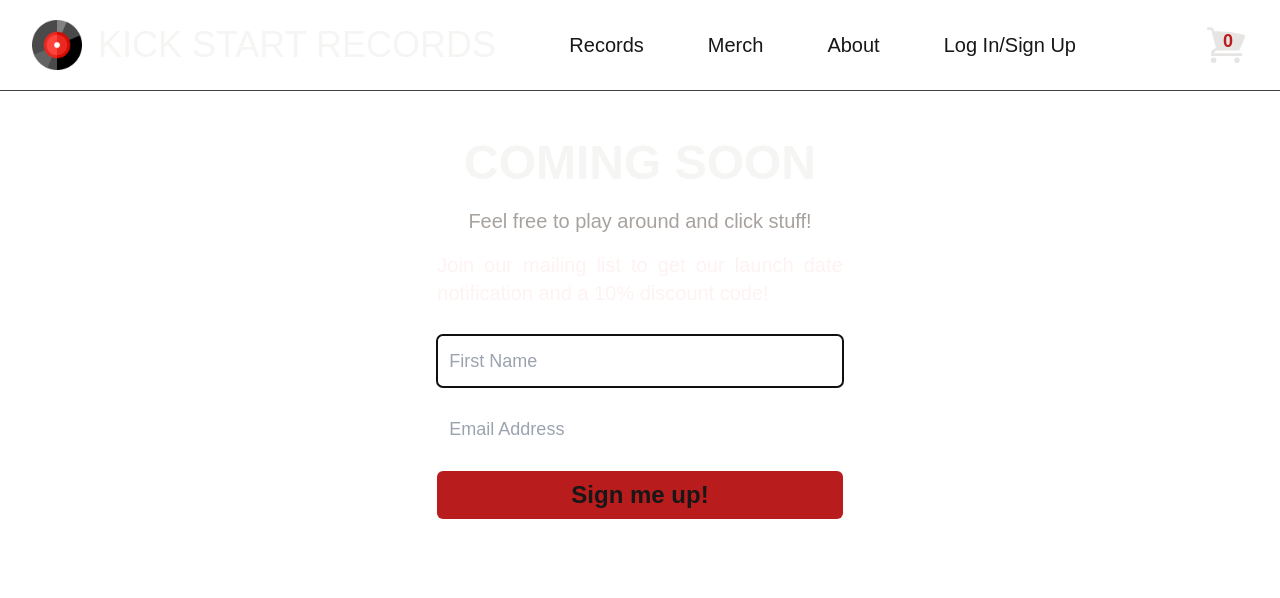
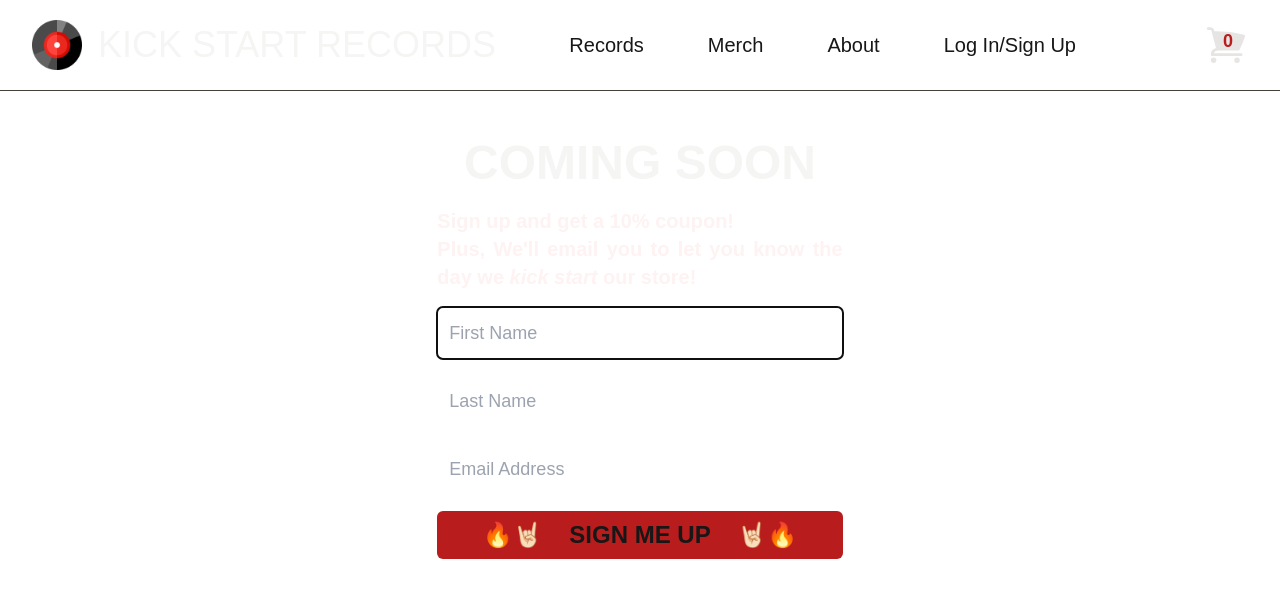
Before and after one commit to j3fflan3/kick-start-records-store, a Next.js app: page / in a window 1280 px wide. Shown: the top 598 px of the page. Built offline with nearby package versions, Linux system fonts and the light colour scheme; no server answers; a web font is replaced by a local one.

Commit message:
working on forms...

```diff
--- a/app/_components/ComingSoon.js
+++ b/app/_components/ComingSoon.js
@@ -11,15 +11,23 @@ function ComingSoon() {
       <div className="w-1/3"></div>
       <div className="relative z-10 text-center w-1/3">
         <div className="text-5xl font-bold text-primary-100 mb-5 mt-8 justify-center">
-          COMING SOON
+          <span className="text-justify">COMING SOON</span>
         </div>
 
-        <p className="pb-4 text-xl justify-center text-primary-400">
-          Feel free to play around and click stuff!
-        </p>
-        <p className="text-justify pb-4 text-xl text-accent-50">
-          Join our mailing list to get our launch date notification and a 10%
-          discount code!
+        {/* <p className="pb-4 text-sm text-center text-primary-400">
+          <span className="text-justify">
+            Your favorite Metal Store is preparing for launch 🤘🏻
+          </span>
+          <br />
+          <span className="text-sm text-center my-2 text-primary-400">
+            ...and feel free to play around and randomly click stuff!
+          </span>
+        </p> */}
+        <p className="text-justify pb-1 text-xl font-semibold text-accent-50">
+          Sign up and get a 10% coupon!
+          <br />
+          Plus, We'll email you to let you know the day we <i>kick start</i> our
+          store!
         </p>
         <MailingListForm />
       </div>
--- a/app/_components/MailingListForm.js
+++ b/app/_components/MailingListForm.js
@@ -1,7 +1,20 @@
+"use client";
+
+import { useRouter } from "next/navigation";
+import { useActionState } from "react";
+import { clientSignIn } from "../_library/clientActions";
+const initialState = {
+  message: "",
+};
 function MailingListForm() {
+  const router = useRouter();
+  const [state, formAction, isPending] = useActionState(
+    clientSignIn,
+    initialState
+  );
   return (
     <div className="w-full content-center">
-      <form>
+      <form action={formAction}>
         <div className="grid-flow-row w-full box-border">
           <div className="flex w-full content-center pt-3 pb-4">
             <input
@@ -14,6 +27,14 @@ function MailingListForm() {
           </div>
           <div className="flex w-full content-center pb-4">
             <input
+              type="text"
+              name="firstName"
+              placeholder="Last Name"
+              className="w-full text-lg rounded-md p-3 text-primary-900"
+            />
+          </div>
+          <div className="flex w-full content-center pb-4">
+            <input
               type="email"
               name="email"
               placeholder="Email Address"
@@ -22,7 +43,7 @@ function MailingListForm() {
           </div>
           <div className="flex w-full content-center">
             <button className="bg-accent-700 px-3 py-2 w-full text-2xl border-primary-500 rounded-md font-bold">
-              Sign me up!
+              🔥🤘🏻&nbsp;&nbsp;&nbsp; SIGN ME UP&nbsp;&nbsp;&nbsp; 🤘🏻🔥
             </button>
           </div>
         </div>
--- a/app/_components/Record.js
+++ b/app/_components/Record.js
@@ -6,7 +6,7 @@ import Link from "next/link";
 function Record({ record }) {
   const { artist, catalogId, title, image, description, price, attributes } =
     record;
-  console.log(record);
+  // console.log(record);
   return (
     <div className="relative flex grid-cols-4 gap-1">
       <div className="w-1/4 col-span-1"></div>
--- a/app/_contexts/CartProvider.js
+++ b/app/_contexts/CartProvider.js
@@ -53,6 +53,10 @@ function CartProvider({ children }) {
   }
 
   async function updateCart(catalogId, count, email = null) {
+    let cnt = count;
+    if (count > 10) {
+      cnt = 10;
+    }
     const { data, error } = await serverUpdateCart(
       guestId,
       cartId,
--- a/app/_library/clientActions.js
+++ b/app/_library/clientActions.js
@@ -53,10 +53,28 @@ async function clientSignInAnonymously() {
   return { data, error };
 }
 
+async function clientSignUpWithEmail(currentState, formData) {
+  const email = formData.get("email");
+  const firstName = formData.get("firstName");
+  const lastName = formData.get("lastName");
+  const { data, error } = await supabase.auth.signInWithOtp({
+    email,
+    options: {
+      data: {
+        firstName,
+        lastName,
+      },
+      shouldCreateUser: true,
+      emailRedirectTo: "/records",
+    },
+  });
+}
+
 export {
   clientGetUserId,
   clientAddToCart,
   clientSignIn,
   clientSignOut,
   clientSignInAnonymously,
+  clientSignUpWithEmail,
 };
--- a/app/_library/serverActions.js
+++ b/app/_library/serverActions.js
@@ -157,11 +157,6 @@ async function serverUpdatePassword(prevState, formData) {
   return { message };
 }
 
-async function serverJoinMailingList(prevState, formData) {
-  const name = formData.get("name");
-  const email = formData.get("email");
-}
-
 export {
   serverAddToCart,
   serverGetCart,
@@ -173,5 +168,4 @@ export {
   serverVerifyOtp,
   serverResetPassword,
   serverUpdatePassword,
-  serverJoinMailingList,
 };
--- a/app/about/page.js
+++ b/app/about/page.js
@@ -4,7 +4,7 @@ function Page() {
   const isDev = process.env.NODE_ENV === "development";
   return (
     <div>
-      {isDev && <ComingSoonSmall />}
+      {isDev && <ComingSoonSmall showSignUp={true} />}
       <div className="flex grid-cols-3 mt-10">
         <div className="w-1/4"></div>
         <div className="text-4xl text-primary-100 w-1/2">
--- a/app/account/login/page.js
+++ b/app/account/login/page.js
@@ -1,5 +1,5 @@
 import Link from "next/link";
-import LoginForm from "../../_components/LoginForm";
+import LoginForm from "@/app/_components/LoginForm";
 import ComingSoonSmall from "@/app/_components/ComingSoonSmall";
 
 function Page() {
--- a/app/layout.js
+++ b/app/layout.js
@@ -29,6 +29,9 @@ export const metadata = {
 export default function RootLayout({ children }) {
   return (
     <html lang="en">
+      <head>
+        <link rel="icon" href="/vinyl-record.png" sizes="any" />
+      </head>
       <body
         className={`${geistSans.variable} ${geistMono.variable} ${rubikDoodleShadow.variable} antialiased`}
       >
--- a/app/merchandise/page.js
+++ b/app/merchandise/page.js
@@ -4,7 +4,7 @@ function Page() {
   const isDev = process.env.NODE_ENV === "development";
   return (
     <div>
-      {isDev && <ComingSoonSmall />}
+      {isDev && <ComingSoonSmall showSignUp={true} />}
       <div className="flex grid-cols-3">
         <div className="w-1/3"></div>
         <div className="w-1/3 text-center text-5xl mt-10">Merchandise</div>
--- a/app/page.js
+++ b/app/page.js
@@ -17,12 +17,15 @@ export default async function Home({ searchParams }) {
     },
   };
   const isDev = process.env.NODE_ENV === "development";
-  if (isDev) return <ComingSoon />;
   return (
     <div>
-      <Suspense fallback={<Spinner />} key={"abc"}>
-        <RecordList />
-      </Suspense>
+      {isDev ? (
+        <ComingSoon />
+      ) : (
+        <Suspense fallback={<Spinner />} key={"abc"}>
+          <RecordList />
+        </Suspense>
+      )}
       {signup_success && (
         <ToastClient message={signupMessage} options={toastOptions} />
       )}
```
Also changed, not shown: app/_components/AddToCart.js (+7 -1 lines).
